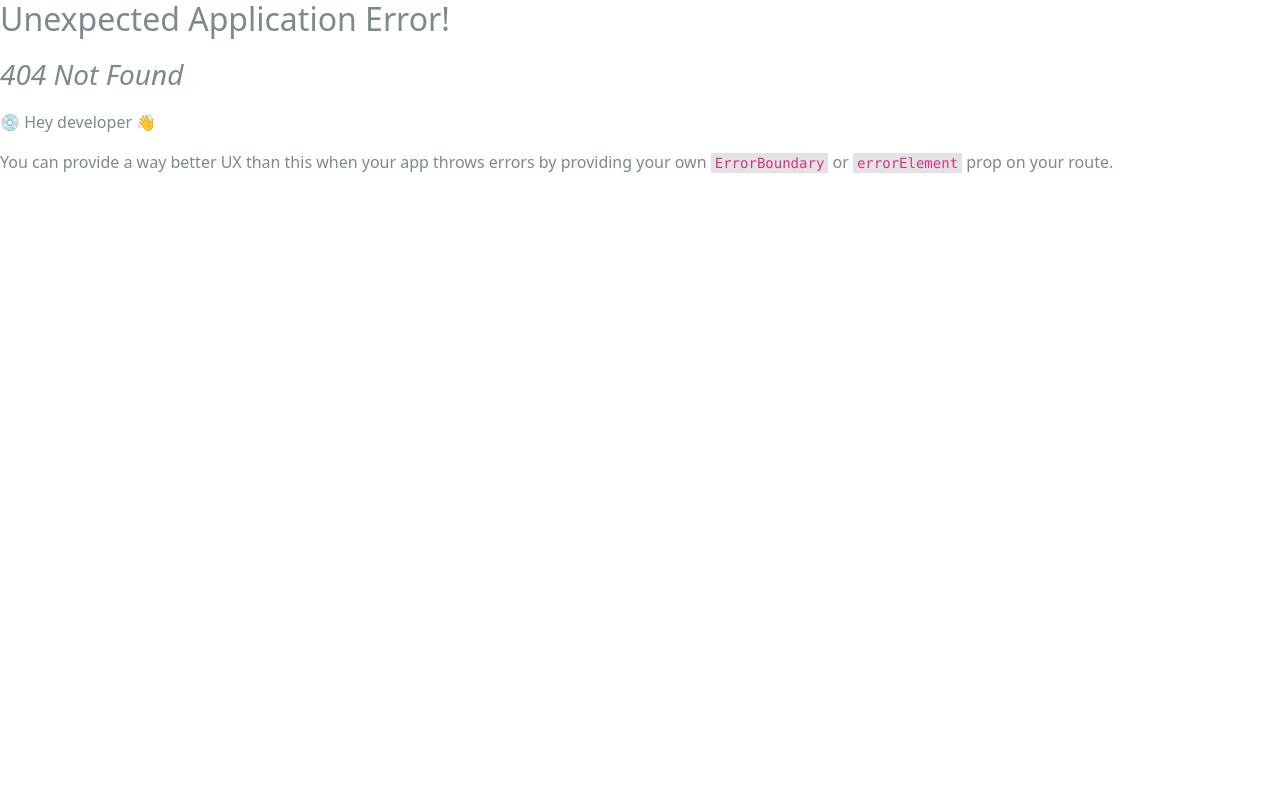
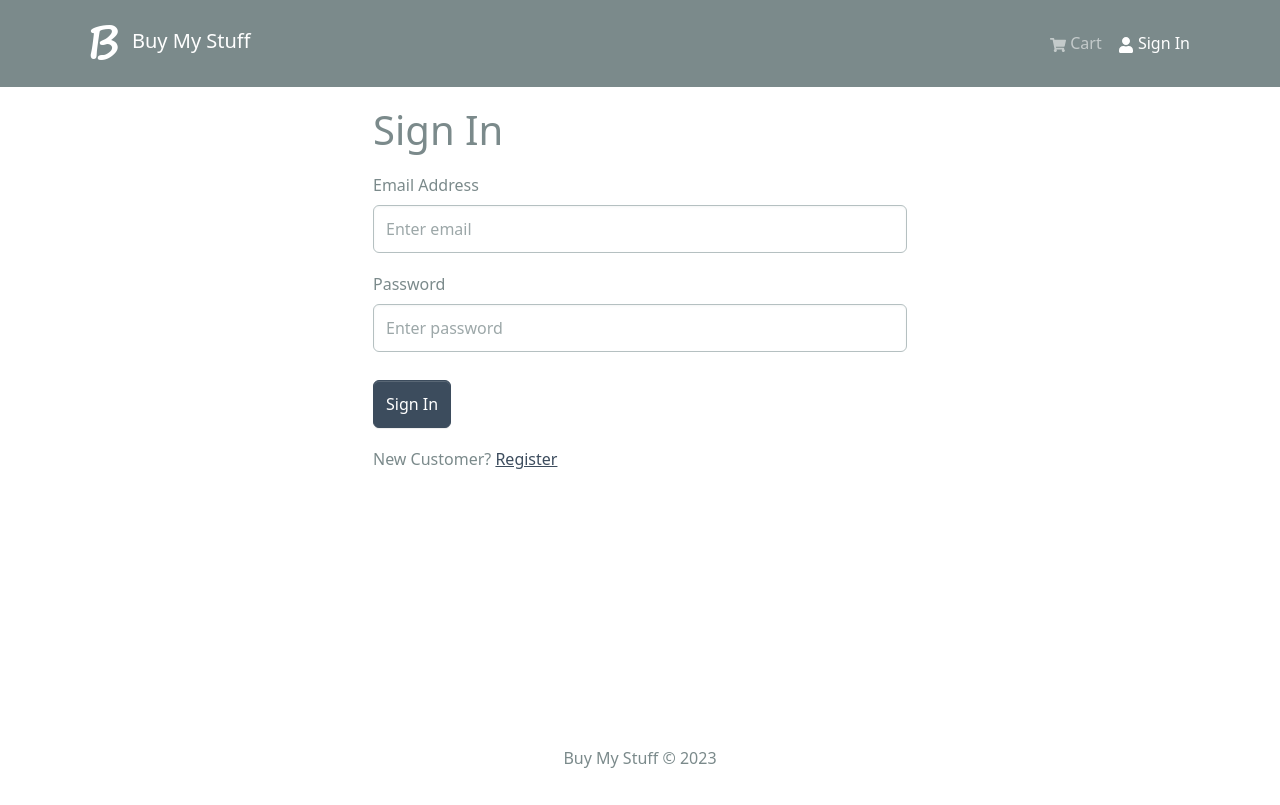
Before and after one commit to alexeherron/buy-my-stuff, a React (Create React App) app in the folder frontend/: page /login in a window 1280 px wide. Before the commit this address had no page. Built offline with nearby package versions, Linux system fonts and the light colour scheme.

Commit message:
login screen

```diff
--- /dev/null
+++ b/frontend/src/components/FormContainer.jsx
@@ -0,0 +1,15 @@
+import { Container, Row, Col } from 'react-bootstrap';
+
+const FormContainer = ({ children }) => {
+  return (
+    <Container>
+        <Row className='justify-content-md-center'>
+            <Col xs={12} md={6}>
+                { children }
+            </Col>
+        </Row>
+    </Container>
+  )
+}
+
+export default FormContainer
--- a/frontend/src/index.js
+++ b/frontend/src/index.js
@@ -16,6 +16,7 @@
 import HomeScreen from './screens/HomeScreen';
 import ProductScreen from './screens/ProductScreen';
 import CartScreen from './screens/CartScreen';
+import LoginScreen from './screens/LoginScreen.jsx';
 
 const router = createBrowserRouter(
   createRoutesFromElements(
@@ -23,6 +24,7 @@
       <Route index={true} path="/" element={<HomeScreen />}/>
       <Route path="/product/:id" element={<ProductScreen />}/>
       <Route path="/cart" element={<CartScreen />}/>
+      <Route path='/login' element={<LoginScreen />} />
     </Route>
   )
 )
--- /dev/null
+++ b/frontend/src/screens/LoginScreen.jsx
@@ -0,0 +1,54 @@
+import { useState } from 'react';
+import { Link } from 'react-router-dom';
+import { Form, Button, Row, Col } from 'react-bootstrap';
+import FormContainer from '../components/FormContainer';
+
+const LoginScreen = () => {
+    const [email, setEmail] = useState('')
+    const [password, setPassword] = useState('')
+
+    const submitHandler = (e) => {
+        e.preventDefault()
+        console.log('submit')
+    }
+
+  return (
+    <FormContainer>
+        <h1>Sign In</h1>
+
+        <Form onSubmit={submitHandler}>
+            <Form.Group controlId='email' className='my-3'>
+                <Form.Label>Email Address</Form.Label>
+                <Form.Control
+                    type='email'
+                    placeholder='Enter email'
+                    value={email}
+                    onChange={(e) => setEmail(e.target.value)}
+                    >
+                </Form.Control>
+            </Form.Group>
+
+            <Form.Group controlId='password' className='my-3'>
+                <Form.Label>Password</Form.Label>
+                <Form.Control
+                    type='password'
+                    placeholder='Enter password'
+                    value={password}
+                    onChange={(e) => setPassword(e.target.value)}
+                    >
+                </Form.Control>
+            </Form.Group>
+            <Button type='submit' variant='primary' className='mt-2'>
+                Sign In
+            </Button>
+        </Form>
+
+        <Row className='py-3'>
+            <Col>
+            New Customer? <Link to='/register'>Register</Link></Col>
+        </Row>
+    </FormContainer>
+  )
+}
+
+export default LoginScreen
```
